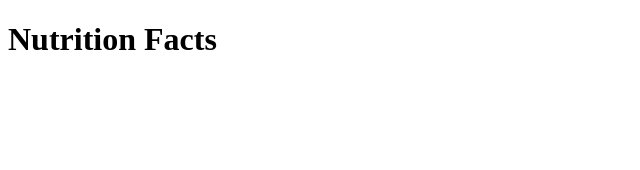
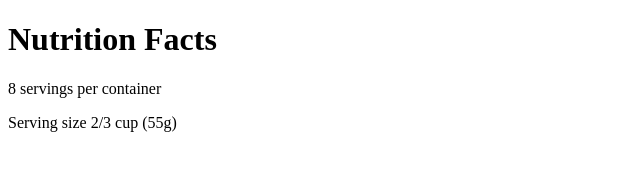
Before and after one commit to brooks-t/nutrition-label-fcc, a plain HTML site: page index.html in a window 1280 px wide. Shown: the whole page, without its empty margins (0-640 px from the left). Drawn offline with Linux system fonts and the light colour scheme.

Commit message:
added some text

```diff
--- a/index.html
+++ b/index.html
@@ -8,5 +8,7 @@
 </head>
 <body>
     <h1>Nutrition Facts</h1>
+    <p>8 servings per container</p>
+    <p>Serving size 2/3 cup (55g)</p>
 </body>
 </html>
```
